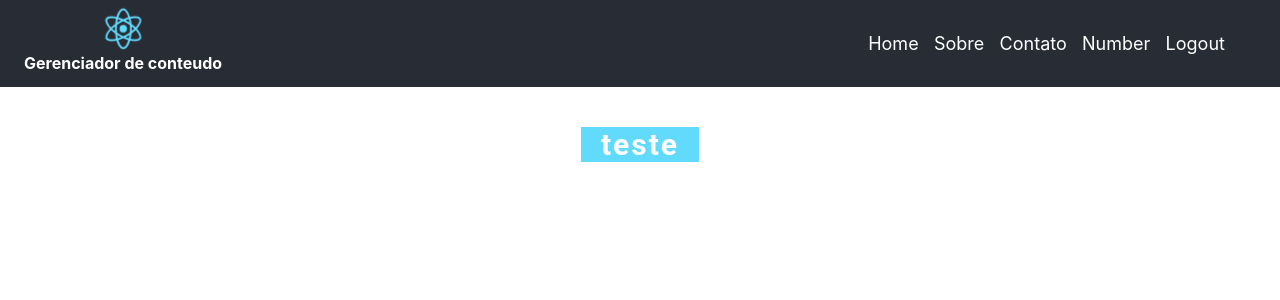
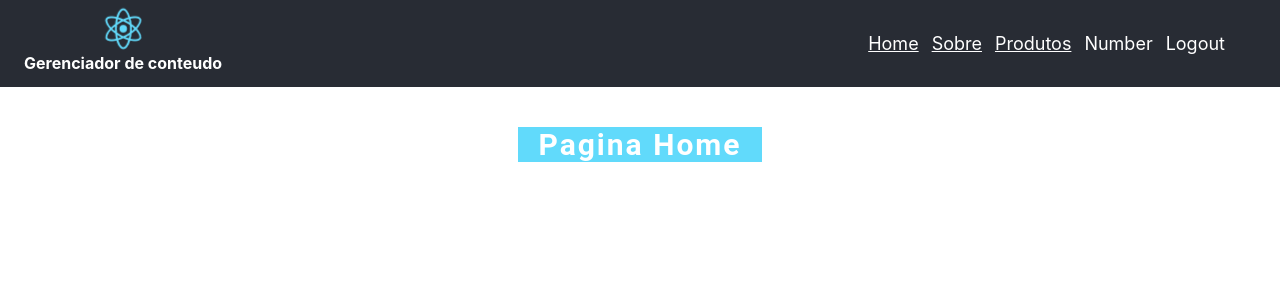
Before and after one commit to kauai/gerenciador_de_produtos, a React (Create React App) app: page / in a window 1280 px wide. Shown: the top 300 px of the page. Built offline with nearby package versions, Linux system fonts and the light colour scheme.

Commit message:
configurando rotas

```diff
--- a/package.json
+++ b/package.json
@@ -5,6 +5,7 @@
   "dependencies": {
     "react": "^16.8.3",
     "react-dom": "^16.8.3",
+    "react-router-dom": "^5.0.0",
     "react-scripts": "2.1.5",
     "styled-components": "^4.1.3"
   },
--- a/src/App.js
+++ b/src/App.js
@@ -1,19 +1,28 @@
 import React, { Component, Fragment } from "react";
+import { BrowserRouter as Router, Route, Link } from 'react-router-dom'
 import Nav from './componentes/Nav'
+import Home from './componentes/Home'
+import Sobre from './componentes/Sobre'
+import Produtos from './componentes/Produtos'
 
 class App extends Component {
   state = {
     initial:''
   };
 
+
   render() {
     return (
-      <Fragment>
-        <Nav/>
-        <div className="container">
-            <h1>teste</h1>
-        </div>
-      </Fragment>
+      <Router>
+        <Fragment>
+          <Nav/>
+          <div className="container">
+              <Route exact path="/" component={Home}/>
+              <Route path="/sobre" component={Sobre}/>
+              <Route path="/produtos" component={Produtos}/>
+          </div>
+        </Fragment>
+      </Router>
     );
   }
 }
--- /dev/null
+++ b/src/componentes/Home.js
@@ -0,0 +1,11 @@
+import React, { Component } from 'react'
+
+export default class Home extends Component {
+  render() {
+    return (
+      <div>
+        <h1>Pagina Home</h1>
+      </div>
+    )
+  }
+}
--- a/src/componentes/Nav.js
+++ b/src/componentes/Nav.js
@@ -1,4 +1,5 @@
 import React, { Component } from 'react'
+import { Route, Link } from 'react-router-dom'
 import logo from "./../logo.svg";
 
 const Nav = () => (
@@ -11,21 +12,11 @@ const Nav = () => (
 
       <nav className="nav-menu">
         <ul className="menu">
-          <li>
-            <a>Home</a>
-          </li>
-          <li>
-            <a>Sobre</a>
-          </li>
-          <li>
-            <a>Contato</a>
-          </li>
-          <li>
-            <a>Number</a>
-          </li>
-          <li>
-            <a>Logout</a>
-          </li>
+          <li><Link to="/">Home</Link></li>
+          <li><Link to="/sobre">Sobre</Link></li>
+          <li><Link to="/produtos">Produtos</Link></li>
+          <li><a>Number</a></li>
+          <li><a>Logout</a></li>
         </ul>
       </nav>
     </header>
--- /dev/null
+++ b/src/componentes/Produtos.js
@@ -0,0 +1,11 @@
+import React, { Component } from 'react'
+
+export default class Produtos extends Component {
+  render() {
+    return (
+      <div>
+        <h1>Produtos</h1>
+      </div>
+    )
+  }
+}
--- /dev/null
+++ b/src/componentes/Sobre.js
@@ -0,0 +1,11 @@
+import React, { Component } from 'react'
+
+export default class Sobre extends Component {
+  render() {
+    return (
+      <div>
+        <h1>Pagina Sobre</h1>
+      </div>
+    )
+  }
+}
```
Also changed, not shown: 1 other file (tests, documents, lock files or other folders).
